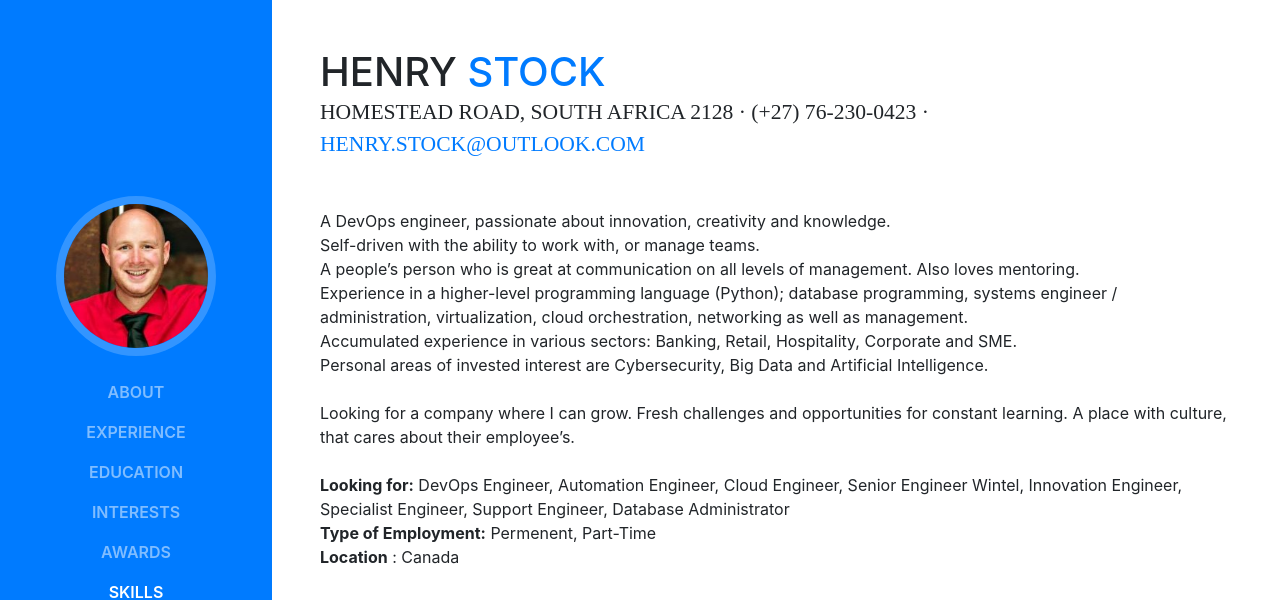
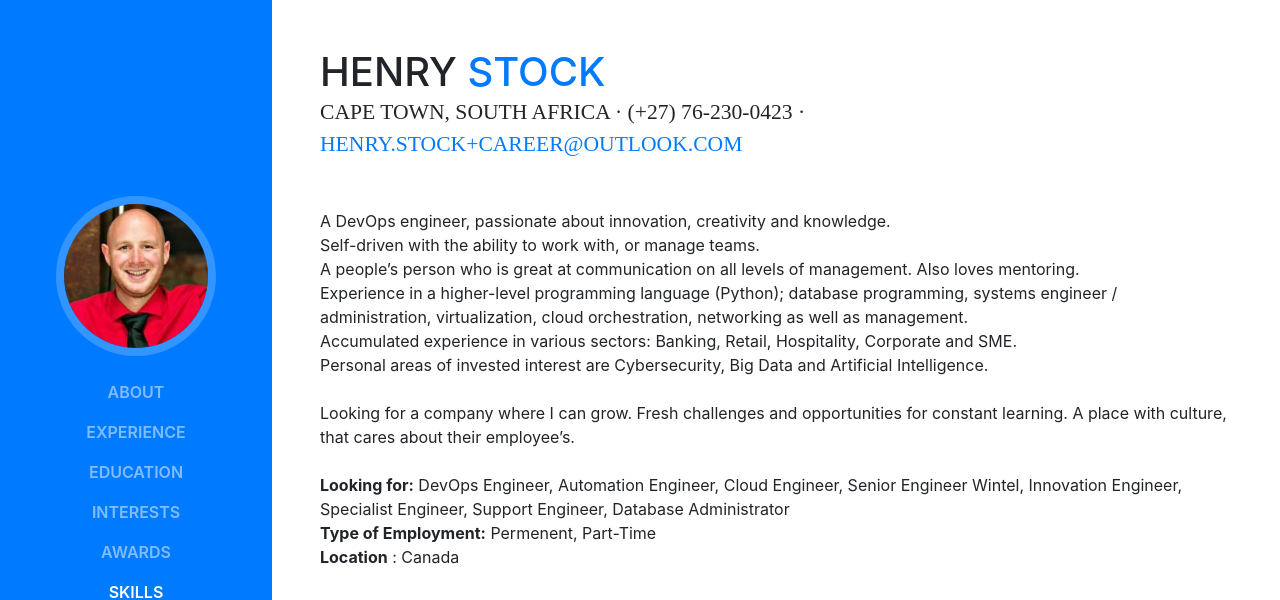
Before and after one commit to h3nryza/cv, a website with bundled scripts: page index.html in a window 1280 px wide. Shown: the top 600 px of the page. Built offline with nearby package versions, Linux system fonts and the light colour scheme; a web font is replaced by a local one.

Commit message:
updated location

```diff
--- a/index.html
+++ b/index.html
@@ -69,8 +69,8 @@
           <h1 class="mb-0">Henry
             <span class="text-primary">Stock</span>
           </h1>
-          <div class="subheading mb-5">Homestead Road, South Africa 2128 · (+27) 76-230-0423 ·
-            <a href="mailto:Henry.Stock@outlook.co">Henry.Stock@outlook.com</a>
+          <div class="subheading mb-5">Cape Town, South Africa · (+27) 76-230-0423 ·
+            <a href="mailto:Henry.Stock@outlook.co">Henry.Stock+career@outlook.com</a>
           </div>
           <p class="mb-5">
 					A DevOps engineer, passionate about innovation, creativity and knowledge. </br>
```
